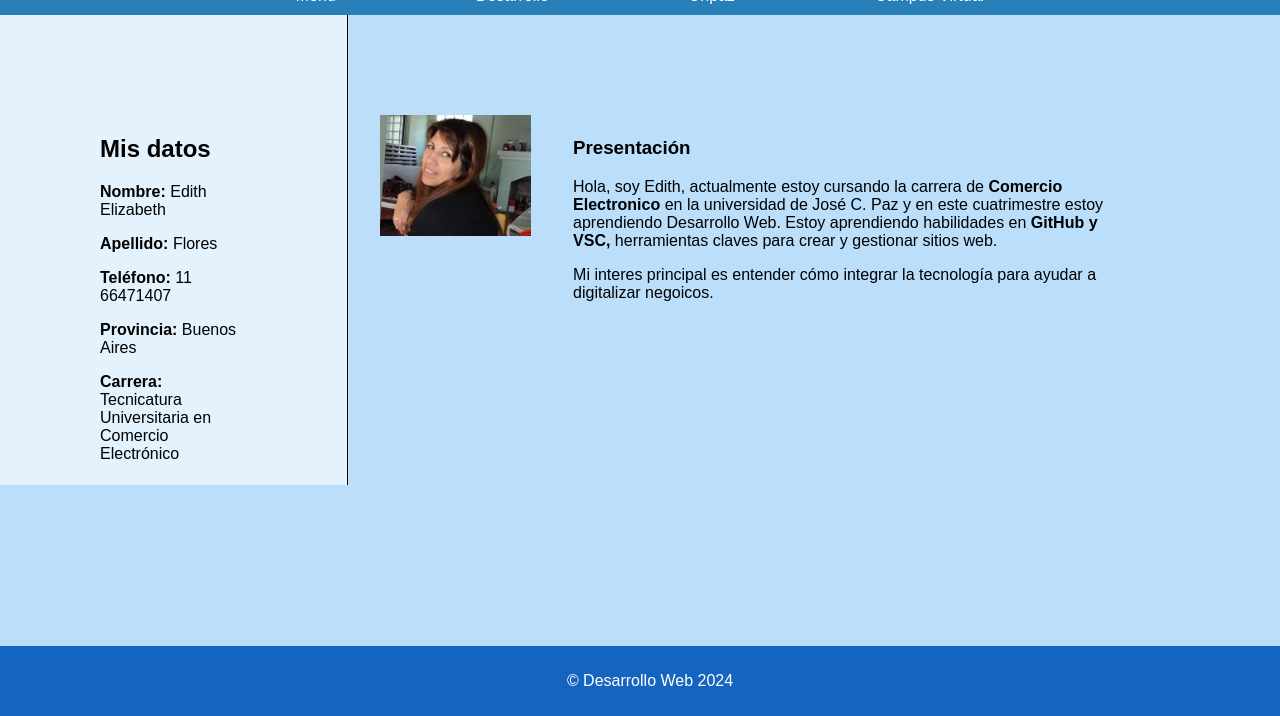
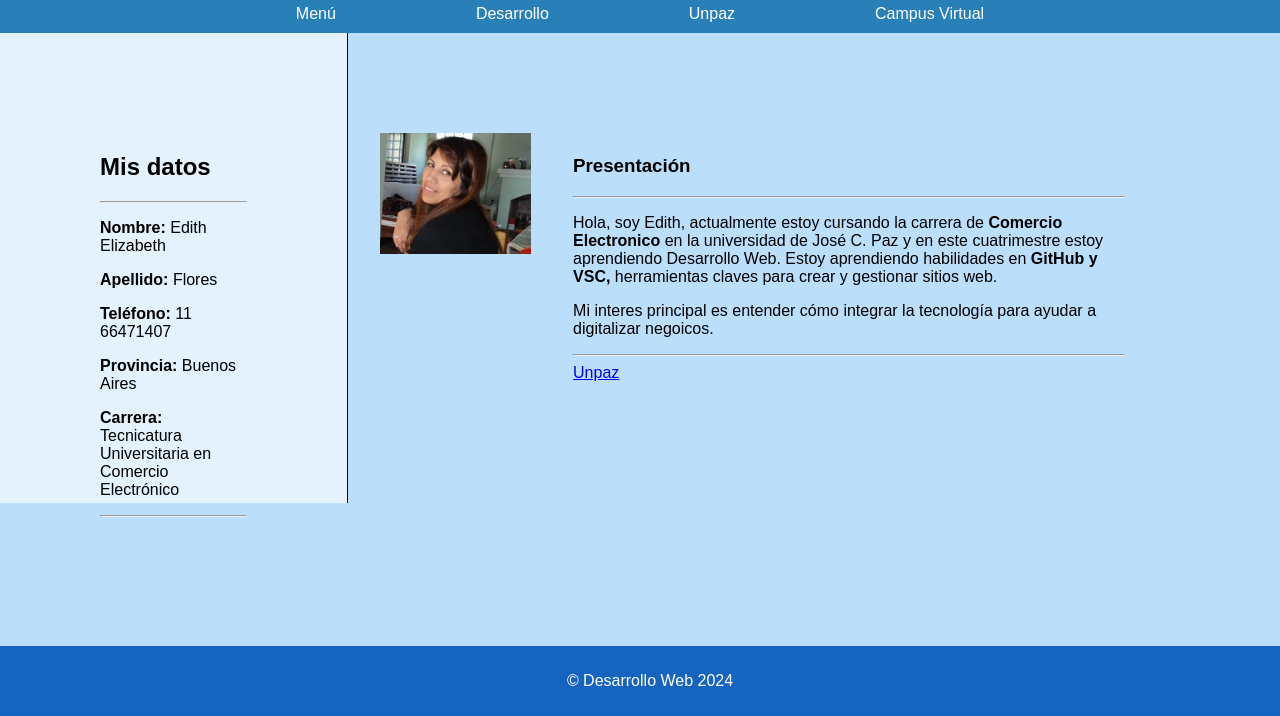
Before and after one commit to Eddy-Flo/Repositorio-mininou, a plain HTML site: page SitioWeb-HTML-CSS-main/index.html in a window 1280 px wide. Shown: the part 84-800 px from the top of the page. Drawn offline with Linux system fonts and the light colour scheme.

Commit message:
Add files via upload

```diff
--- a/SitioWeb-HTML-CSS-main/index.html
+++ b/SitioWeb-HTML-CSS-main/index.html
@@ -1,53 +1,51 @@
 <!DOCTYPE html>
 <html lang="es">
-
     <head>
         <meta charset="UTF-8">
         <title>Desarrollo Web 2024</title>
         <link rel="icon" href="logo.png">
         <link rel="stylesheet" href="styles.css">
     </head>
-
     <body>
-    <div class="navbar-blanco">
+        <!-- encabezado del sitio -->>
+        <header class="navbar-blanco">
             <img src="imges/logo-desarolloWeb.png" alt="Logo de la Universidad" class="logo">
             <img src="imges/unpaz_logo.png" alt="Logo de Unpaz" class="logo-unpaz">
-    </div>
-    <div class="navbar-celeste">
+        </header>
+        <nav class="navbar-celeste">
             <ul class="menu">
                 <li>Menú</li>
                 <li>Desarrollo</li>
                 <li>Unpaz</li>
                 <li>Campus Virtual</li>
             </ul>
-    </div>
-    <div class="container">
-        <div class="sidebar">
-            <h2>Mis datos</h2>
+        </nav>
+        <main class="container">
+            <aside class="sidebar">
+                <h2>Mis datos</h2><hr>
                 <p><b>Nombre:</b> Edith Elizabeth</p>
                 <p><b>Apellido:</b> Flores</p>
                 <p><b>Teléfono:</b> 11 66471407</p>
                 <p><b>Provincia:</b> Buenos Aires</p>
-            <p><b>Carrera:</b> Tecnicatura Universitaria en Comercio Electrónico</p>
-        </div>
-        <div class="main-content">
+                <p><b>Carrera:</b> Tecnicatura Universitaria en Comercio Electrónico</p><hr>
+            </aside>
+            <article class="main-content">
                 <img src="imges/img1.jpg" alt="foto de mi rostro">
-        </div>
-        <div>
-            <div class="text-content">
-                <h3>Presentación</h3>
-                <p>Hola, soy Edith, actualmente estoy cursando la carrera de <b> Comercio Electronico </b>
-                    en la universidad de José C. Paz y en este cuatrimestre
-                    estoy aprendiendo Desarrollo Web. Estoy aprendiendo habilidades en <b>GitHub y VSC,</b>
-                    herramientas claves para crear y gestionar sitios web.</p>
-                <p>Mi interes principal es entender cómo integrar la tecnología
-                    para ayudar a digitalizar negoicos.</p>
-            </div>
-        </div>
-        <div class="footer">
+            </article>
+            <section>
+                <article class="text-content">
+                    <h3>Presentación</h3><hr>
+                    <p>Hola, soy Edith, actualmente estoy cursando la carrera de
+                         <b> Comercio Electronico </b>en la universidad de José C. Paz y en este cuatrimestre estoy aprendiendo
+                         Desarrollo Web. Estoy aprendiendo habilidades en <b>GitHub y VSC,</b> herramientas claves
+                         para crear y gestionar sitios web.</p>
+                    <p>Mi interes principal es entender cómo integrar la tecnología para ayudar a digitalizar negoicos.</p><hr>
+                    <a href="https://www.unpaz.edu.ar/">Unpaz</a>
+                </article>
+            </section>
+        </main>
+        <footer class="footer">
             <p>&copy; Desarrollo Web 2024</p>
-        </div>
-    </div>
+        </footer>
     </body>
-
 </html>
```
Lines whose indentation alone changed are shown as unchanged.
